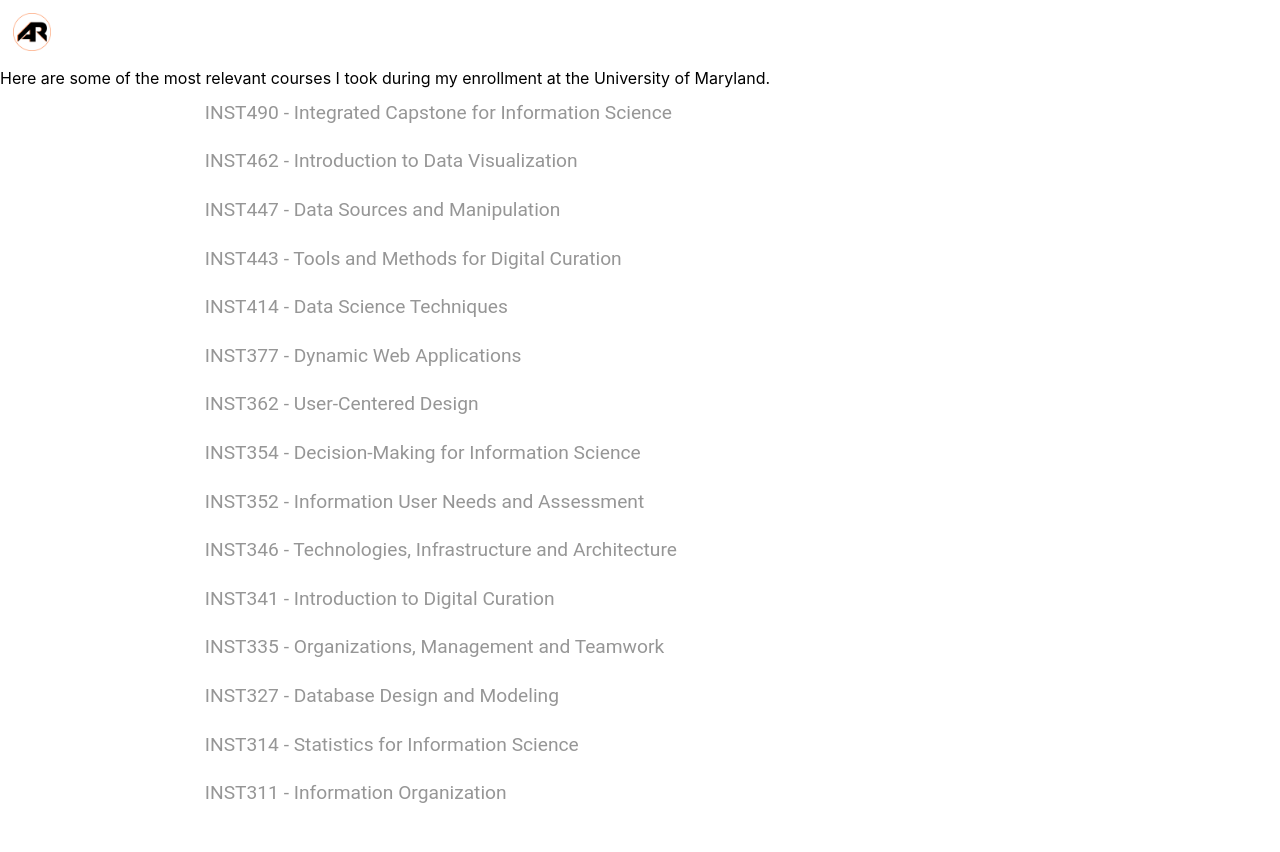
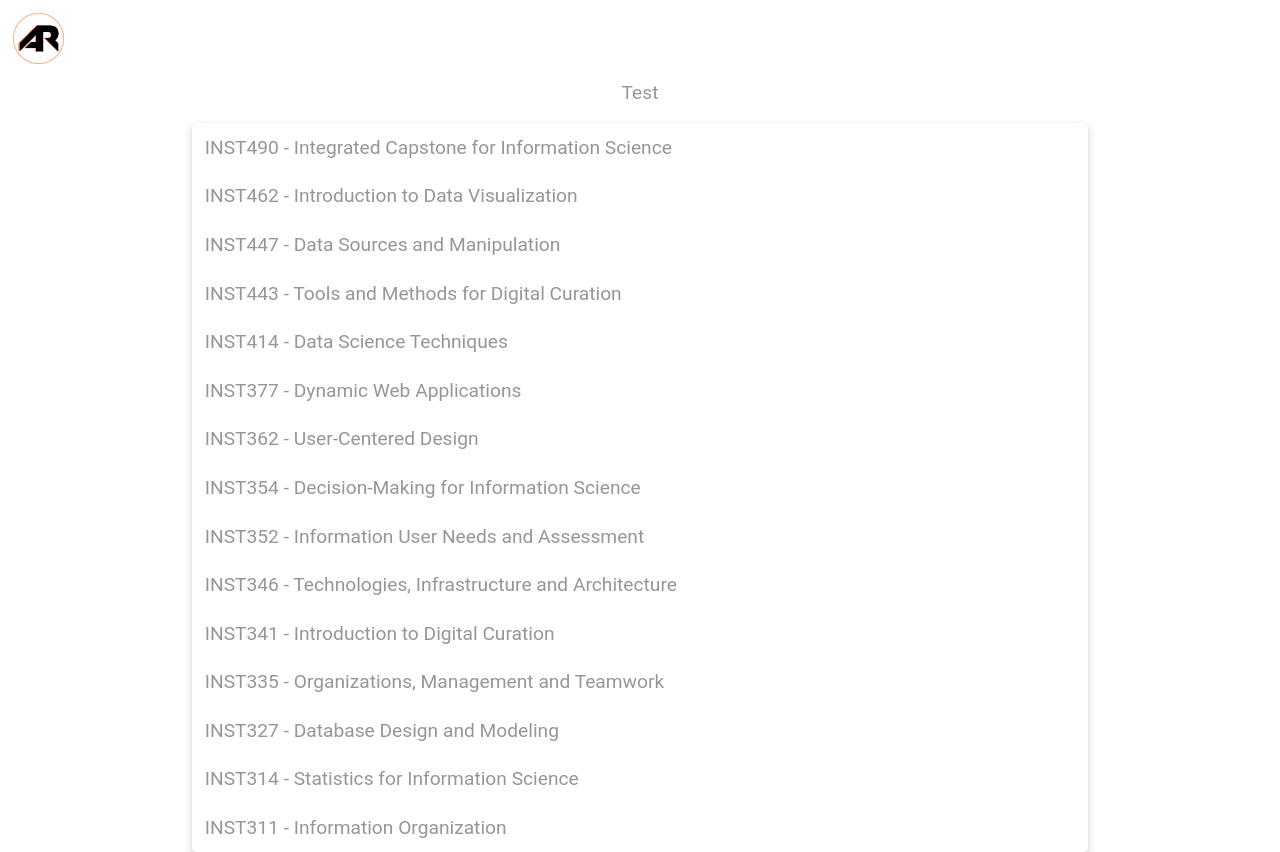
Before and after one commit to aaronrose05/online-portfolio, a React (Create React App) app in the folder portfolio/: page /classlist in a window 1280 px wide. Before the commit the page ends 817 px from the top, so only its background shows below. Built offline with nearby package versions, Linux system fonts and the light colour scheme.

Commit message:
Started styling classlist page

```diff
--- a/portfolio/src/components/classlist.js
+++ b/portfolio/src/components/classlist.js
@@ -9,10 +9,12 @@ class ClassList extends React.Component{
         return(
             <div className="classlist">
                 <div className="ext_navbar">
-                    <Link to="/"><img alt="PCI Logo" src={require('../assets/AR_Logo_Final.png')} /></Link>
+                    <Link to="/"><img alt="My Logo" src={require('../assets/AR_Logo_Final.png')} /></Link>
                 </div>
-                Here are some of the most relevant courses I took during my enrollment at the University of Maryland.
                 <div className="classlist-body">
+                    Test
+                </div>
+                <div className="classlist-body-collapsible">
                     <Collapsible trigger="INST490 - Integrated Capstone for Information Science">
                         <p> The capstone provides a platform for Information Science students where they can apply a subset of the concepts, methods, and tools they learn as part of the Information Science program to addressing an information problem or fulfilling an information need. </p>
                     </Collapsible>
--- /dev/null
+++ b/portfolio/src/components/inst377_read_more.js
@@ -0,0 +1,17 @@
+import React from 'react';
+import './styles.css';
+import { Link } from 'react-router-dom';
+
+class INSTReadMore extends React.Component{
+    render(){
+        return(
+            <div className="classlist">
+                <div className="ext_navbar">
+                    <Link to="/"><img alt="My Logo" src={require('../assets/AR_Logo_Final.png')} /></Link>
+                </div>
+                INST 377
+            </div>
+        )
+    }
+}
+export default INSTReadMore;
--- a/portfolio/src/components/main.js
+++ b/portfolio/src/components/main.js
@@ -5,6 +5,8 @@ import './styles.css';
 
 import Home from './home';
 import ClassList from './classlist';
+import PCIReadMore from './pci_read_more';
+import INSTReadMore from './inst377_read_more';
 
 const Main = () => {
   return (
@@ -14,6 +16,8 @@ const Main = () => {
           <Switch location={location}> {/* The Switch decides which component to show based on the current URL.*/}
             <Route exact path='/' component={Home}></Route>
             <Route exact path='/classlist' component={ClassList}></Route>
+            <Route exact path='/pci_read_more' component={PCIReadMore}></Route>
+            <Route exact path='/inst_read_more' component={INSTReadMore}></Route>
           </Switch>
         </CSSTransition>
       </TransitionGroup>
--- /dev/null
+++ b/portfolio/src/components/pci_read_more.js
@@ -0,0 +1,17 @@
+import React from 'react';
+import './styles.css';
+import { Link } from 'react-router-dom';
+
+class PCIReadMore extends React.Component{
+    render(){
+        return(
+            <div className="classlist">
+                <div className="ext_navbar">
+                    <Link to="/"><img alt="My Logo" src={require('../assets/AR_Logo_Final.png')} /></Link>
+                </div>
+                PCI
+            </div>
+        )
+    }
+}
+export default PCIReadMore;
--- a/portfolio/src/components/portfolio.js
+++ b/portfolio/src/components/portfolio.js
@@ -1,5 +1,6 @@
 import React from 'react';
 import './styles.css';
+import { Link } from 'react-router-dom';
 
 class Portfolio extends React.Component{
     render(){
@@ -11,9 +12,9 @@ class Portfolio extends React.Component{
                     <div className="portfolio-image-wrapper">
                         <img className="portfolio-image" alt="Summer 2019 intern project" src={require('../assets/intern_project1.JPG')} />
                         <div className="image-overlay">
-                            <form>
-                                <button formAction="./classlist" className="overlay-button-377"><i className="fa fa-link"></i> Read More </button>
-                            </form>
+                            <Link to="/pci_read_more">
+                                <button className="overlay-button-pci"><i className="fa fa-link"></i> Read More </button>
+                            </Link>
                          </div>
                     </div>
                     <div className="portfolio-desc-wrapper">
@@ -27,14 +28,12 @@ class Portfolio extends React.Component{
                     <div className="portfolio-image-wrapper">
                         <img className="portfolio-image" alt="INST377 final project" src={require('../assets/377_home.png')} />
                         <div className="image-overlay">
-                            <form>
-                                <button formAction="./classlist" className="overlay-button-377"><i className="fa fa-link"></i> Read More </button>
-                            </form>
+                            <Link to="/inst_read_more">
+                                <button className="overlay-button-377"><i className="fa fa-link"></i> Read More </button>
+                            </Link>
                             <br />
-                            <form>
-                                <button formAction="https://github.com/INST377-Team-12/pgcounty-vote" className="overlay-button-377"><i className="fa fa-github"></i> Github Code </button>
-                            </form>
-                         </div>
+                            <a href="https://github.com/INST377-Team-12/pgcounty-vote"><button className="overlay-button-377"><i className="fa fa-github"></i> Github Code </button></a>
+                        </div>
                     </div>
                     <div className="portfolio-desc-wrapper">
                         Description here
--- a/portfolio/src/components/styles.css
+++ b/portfolio/src/components/styles.css
@@ -22,6 +22,12 @@ html {
     width: 3vw;
     height: 3vw;
     padding: 1vw;
+    transition: 0.35s ease;
+  }
+
+  .ext_navbar img:hover {
+    width: 4vw;
+    height: 4vw;
   }
 
   /* Navbar links */
@@ -347,7 +353,7 @@ display: inline-block;
 }
 
 .about-card:hover {
-  box-shadow: 0 8px 16px 0 rgba(0,0,0,0.2);
+  box-shadow: 0 8px 16px 0 rgba(0,0,0,0.4);
 }
 
 .about-image-wrapper {
@@ -391,10 +397,25 @@ display: inline-block;
   background-color: white;
 }
 
-.classlist-body {
+.classlist-body{
+  font-family: 'Roboto';
+  font-size: 1.5vw;
+  color: rgb(150, 150, 150);
+  text-align: center;
+  padding-bottom: 1.5vw;
+}
+
+.classlist-body-collapsible{
   width: 70vw;
   margin-left: auto;
   margin-right: auto;
+  box-shadow: 0 4px 8px 0 rgba(0,0,0,0.2);
+  transition: 0.3s;
+  border-radius: 5px;
+}
+
+.classlist-body-collapsible:hover{
+  box-shadow: 0 4px 8px 0 rgba(0,0,0,0.4);
 }
 
 .Collapsible{
```
